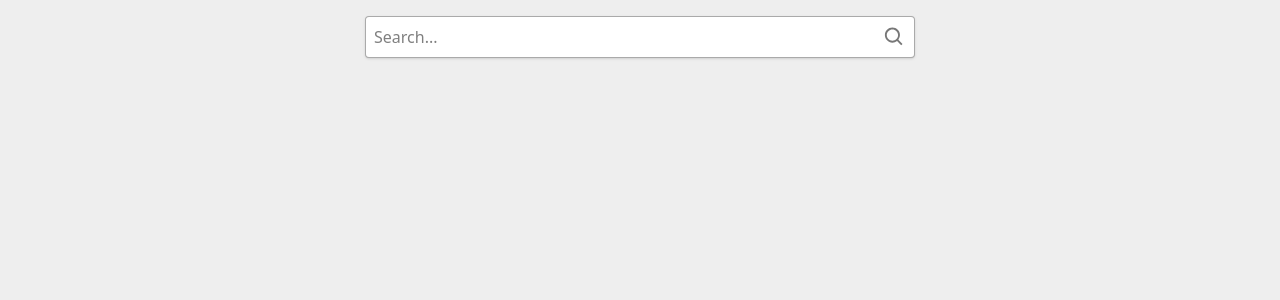
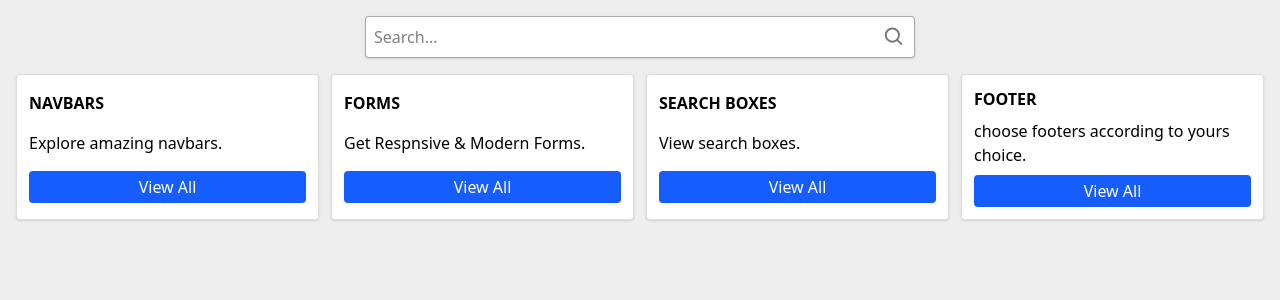
Before and after one commit to codeid9/Portfolio, a React (Vite) app: page / in a window 1280 px wide. Shown: the top 300 px of the page. Built offline with nearby package versions, Linux system fonts and the light colour scheme.

Commit message:
components page added

```diff
--- a/src/App.jsx
+++ b/src/App.jsx
@@ -1,11 +1,14 @@
 import {BrowserRouter as Router, Routes, Route} from 'react-router-dom';
 import Home from './pages/Home.jsx';
+import ComponentsPage from './pages/ComponentsPage.jsx';
 function App() {
   return (
     <>
       <Router>
         <Routes>
           <Route element={<Home/>} path='/'/>
+          <Route element={<ComponentsPage/>} path='/:component'/>
+          <Route element={<h1>404 Page Not Found</h1>} path='*'/>
         </Routes>
       </Router>
     </>
--- /dev/null
+++ b/src/components/Cards/DefaultCards.jsx
@@ -0,0 +1,15 @@
+import { Link } from "react-router-dom";
+
+function DefaultCards({ text, description, path }) {
+    return (
+        <div className="bg-white p-3 rounded shadow h-full w-[clamp(240px,100%,400px)] mx-auto flex flex-col justify-around gap-2 border border-[#0002]">
+            <h1 className="font-bold uppercase">{text}</h1>
+            <p>{description}</p>
+            <button className="bg-blue-600 w-full outline-none rounded text-white cursor-pointer active:scale-95 transition-all">
+                <Link to={`/${path}`} className=" w-full block h-full py-1">View All</Link>
+            </button>
+        </div>
+    );
+}
+
+export default DefaultCards;
--- /dev/null
+++ b/src/data/data.js
@@ -0,0 +1,22 @@
+export const componentsData = [
+    {
+        text:"Navbars",
+        path:"navbars",
+        description:"Explore amazing navbars."
+    },
+    {
+        text:"Forms",
+        path:"forms",
+        description:"Get Respnsive & Modern Forms."
+    },
+    {
+        text:"Search Boxes",
+        path:"searchbox",
+        description:"View search boxes."
+    },
+    {
+        text:"Footer",
+        path:"footer",
+        description:"choose footers according to yours choice."
+    },
+];
--- /dev/null
+++ b/src/pages/ComponentsPage.jsx
@@ -0,0 +1,16 @@
+import React from 'react'
+import { Link, useParams } from 'react-router-dom'
+
+function ComponentsPage() {
+    const {component} = useParams()
+  return (
+    <div className='p-4'>
+        <button className='bg-blue-600 shadow cursor-pointer text-white'>
+            <Link to={"/"} className='px-4 py-2 block w-full h-full'>Go Back</Link>
+        </button>
+        <h1 className='font-bold capitalize text-3xl'>Explore {component}.</h1>
+    </div>
+  )
+}
+
+export default ComponentsPage
--- a/src/pages/Home.jsx
+++ b/src/pages/Home.jsx
@@ -1,11 +1,27 @@
+import DefaultCards from "../components/Cards/DefaultCards.jsx";
 import DefaultSearch from "../components/SearchBox/DefaultSearch.jsx";
+import { componentsData } from "../data/data.js";
 
 function Home() {
-  return (
-    <div className='bg-[#eee] min-h-screen pt-4'>
-        <DefaultSearch/>
-    </div>
-  )
+    return (
+        <div className="bg-[#eee] min-h-screen pt-4">
+            <DefaultSearch />
+            <div className="p-4 grid grid-cols-1 sm:grid-cols-2 md:grid-cols-3 lg:grid-cols-4 gap-3 items-center ">
+                {componentsData && componentsData.length ? (
+                    componentsData.map(({ text, path, description }) => (
+                        <DefaultCards
+                            key={text}
+                            text={text}
+                            description={description}
+                            path={path}
+                        />
+                    ))
+                ) : (
+                    <p>Components Not Found.</p>
+                )}
+            </div>
+        </div>
+    );
 }
 
-export default Home
+export default Home;
```
